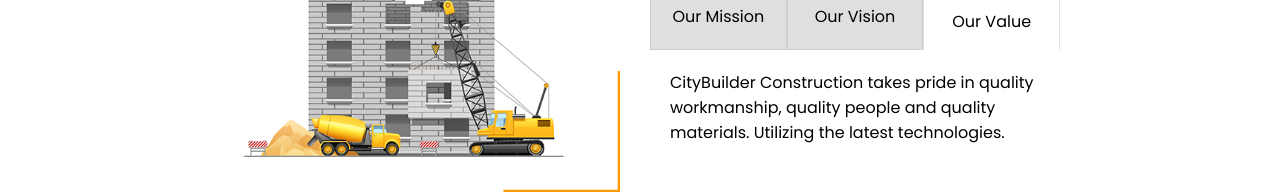
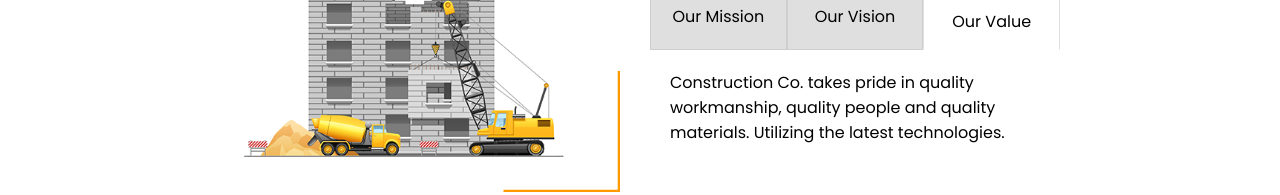
Before and after one commit to Mus-k/bigadigital-construction-project, a React (Create React App) app: page / in a window 1280 px wide. Both pictures are taken after a click on the element "Our Value". Shown: the part 1865-2060 px from the top of the page. Built offline with nearby package versions, Linux system fonts and the light colour scheme; no server answers; a web font is replaced by a local one.

Commit message:
modified details page

```diff
--- a/src/components/accordion/AccordionComponent.jsx
+++ b/src/components/accordion/AccordionComponent.jsx
@@ -88,7 +88,7 @@
               scale: 1,
             },
           }}>
-          CityBuilder Construction takes pride in quality workmanship, quality people and quality materials. Utilizing the latest technologies.
+          Construction Co. takes pride in quality workmanship, quality people and quality materials. Utilizing the latest technologies.
           </motion.p>
         </div>
       </div>
```
